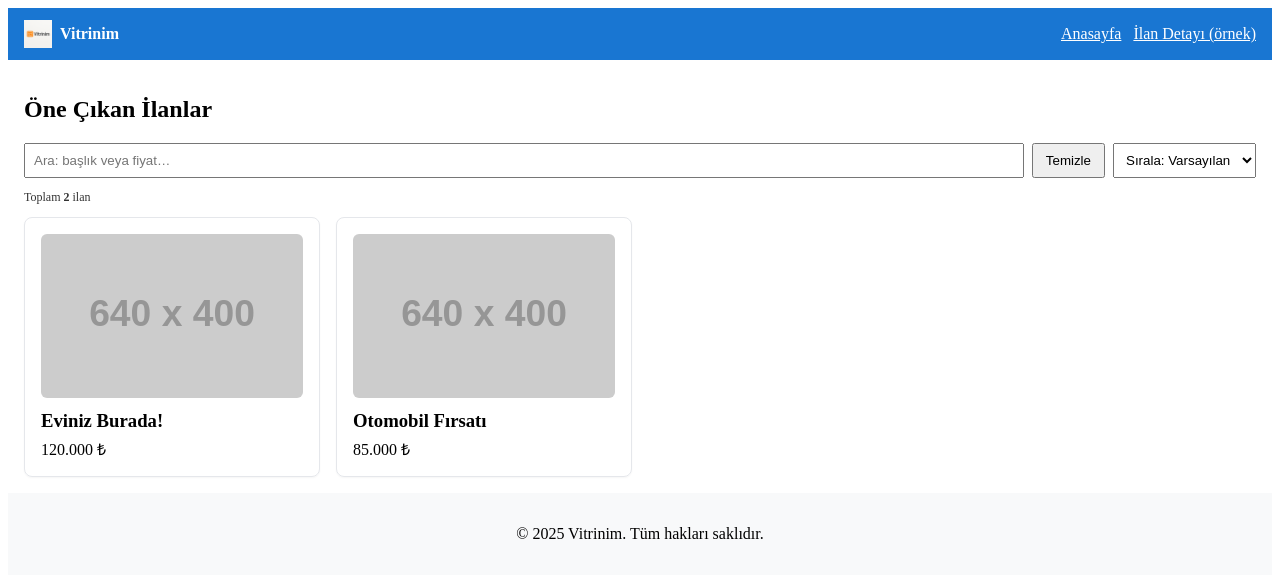
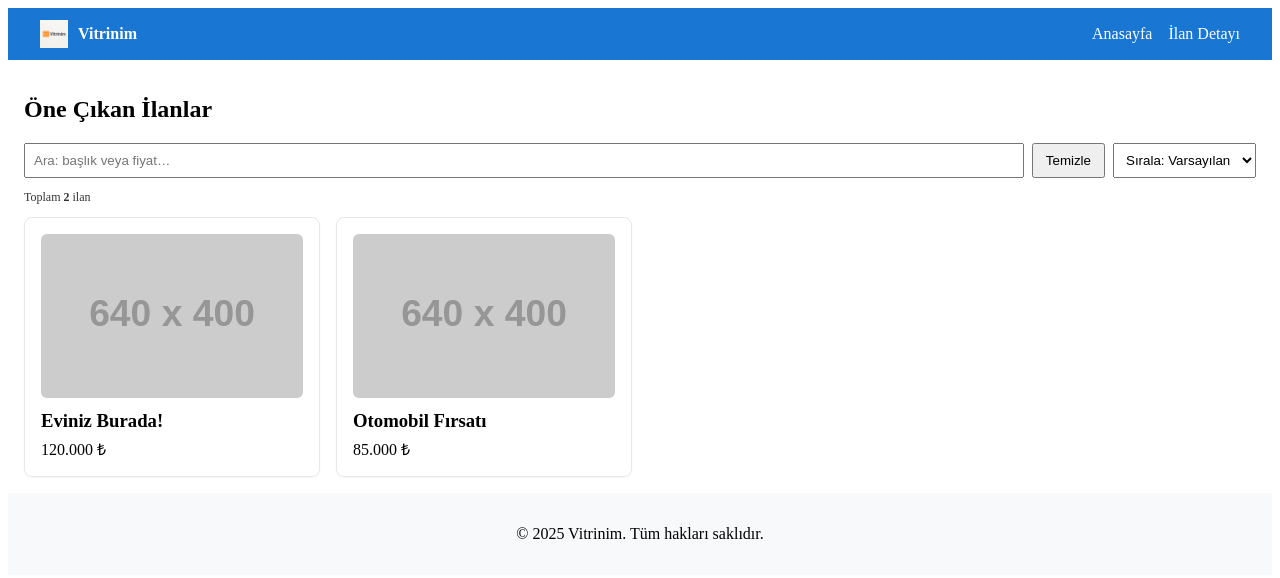
Before and after one commit to serpceyemek/vitrinim, a React (Create React App) app: page / in a window 1280 px wide. Shown: the top 578 px of the page. Built offline with nearby package versions, Linux system fonts and the light colour scheme.

Commit message:
feat(header): tıklanabilir logo+isim ve sticky header

```diff
--- a/src/components/Header.jsx
+++ b/src/components/Header.jsx
@@ -1,48 +1,63 @@
+// src/components/Header.jsx
 import React from "react";
 import { Link } from "react-router-dom";
 
-const Header = () => (
+export default function Header() {
+  return (
     <header
       style={{
-      padding: "12px 16px",
+        position: "sticky",
+        top: 0,
+        zIndex: 1000,
         background: "#1976d2",
         color: "#fff",
+        padding: "12px 16px",
+      }}
+    >
+      <div
+        style={{
+          maxWidth: 1200,
+          margin: "0 auto",
           display: "flex",
           alignItems: "center",
           justifyContent: "space-between",
+          gap: 12,
         }}
       >
-    {/* Sol: Logo + isim (tıklanabilir) */}
+        {/* Sol taraf: Logo + isim (tamamı tıklanabilir) */}
         <Link
           to="/"
           style={{
-        display: "inline-flex",
+            display: "flex",
             alignItems: "center",
-        gap: 8,
+            gap: 10,
+            textDecoration: "none",
             color: "inherit",
-        textDecoration: "none",
           }}
         >
           <img
-        src="/logo.png" // public/logo.png dosyan
+            src="/logo.png"
             alt="Vitrinim"
-        width="28"
-        height="28"
+            width={28}
+            height={28}
             style={{ display: "block" }}
           />
           <strong>Vitrinim</strong>
         </Link>
 
-    {/* Sağ: basit menü örneği (istersen kalır) */}
-    <nav>
-      <Link to="/" style={{ marginLeft: 16, color: "#fff" }}>
+        {/* Sağ taraf: basit menü */}
+        <nav style={{ display: "flex", gap: 16 }}>
+          <Link to="/" style={{ color: "inherit", textDecoration: "none" }}>
             Anasayfa
           </Link>
-      <Link to="/listing/1" style={{ marginLeft: 12, color: "#fff" }}>
-        İlan Detayı (örnek)
+          <Link
+            to="/listing/1"
+            style={{ color: "inherit", textDecoration: "none" }}
+          >
+            İlan Detayı
           </Link>
         </nav>
+      </div>
     </header>
   );
-
-export default Header;
+}
```
Lines whose indentation alone changed are shown as unchanged.
